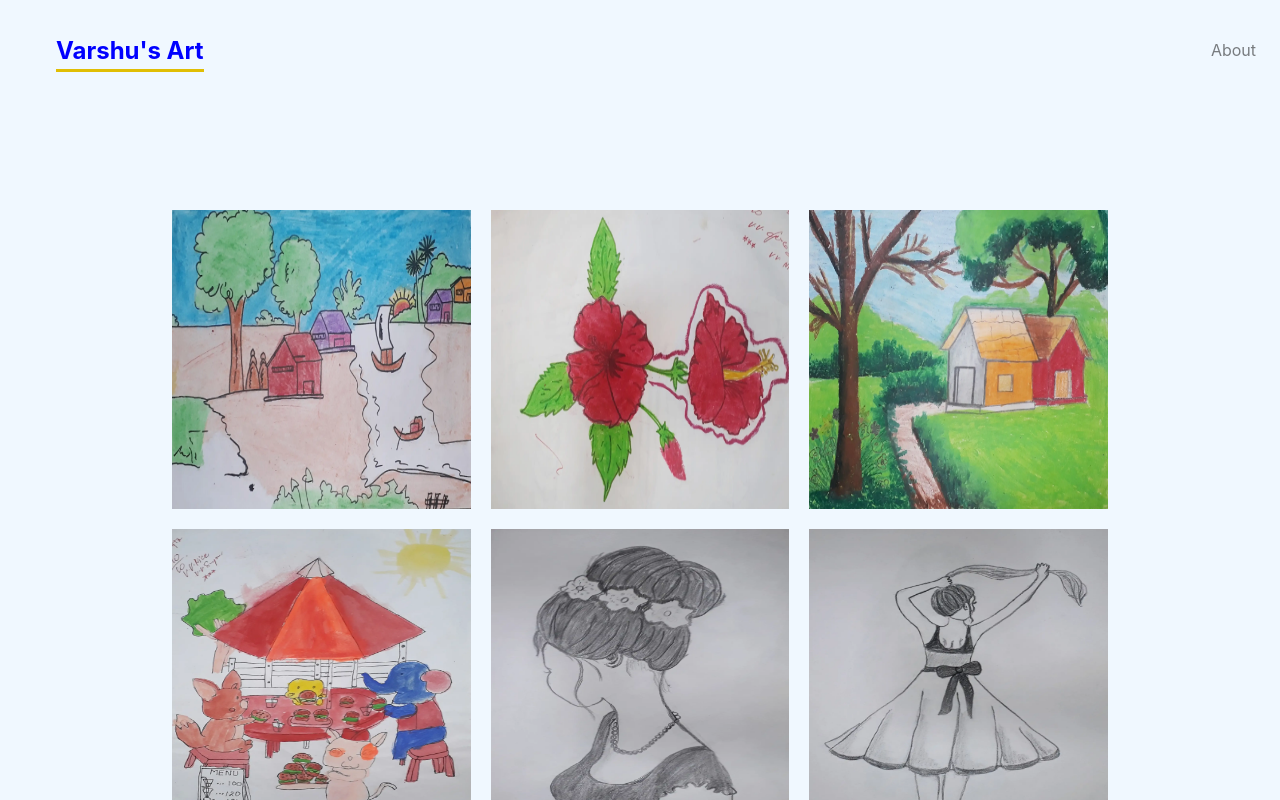
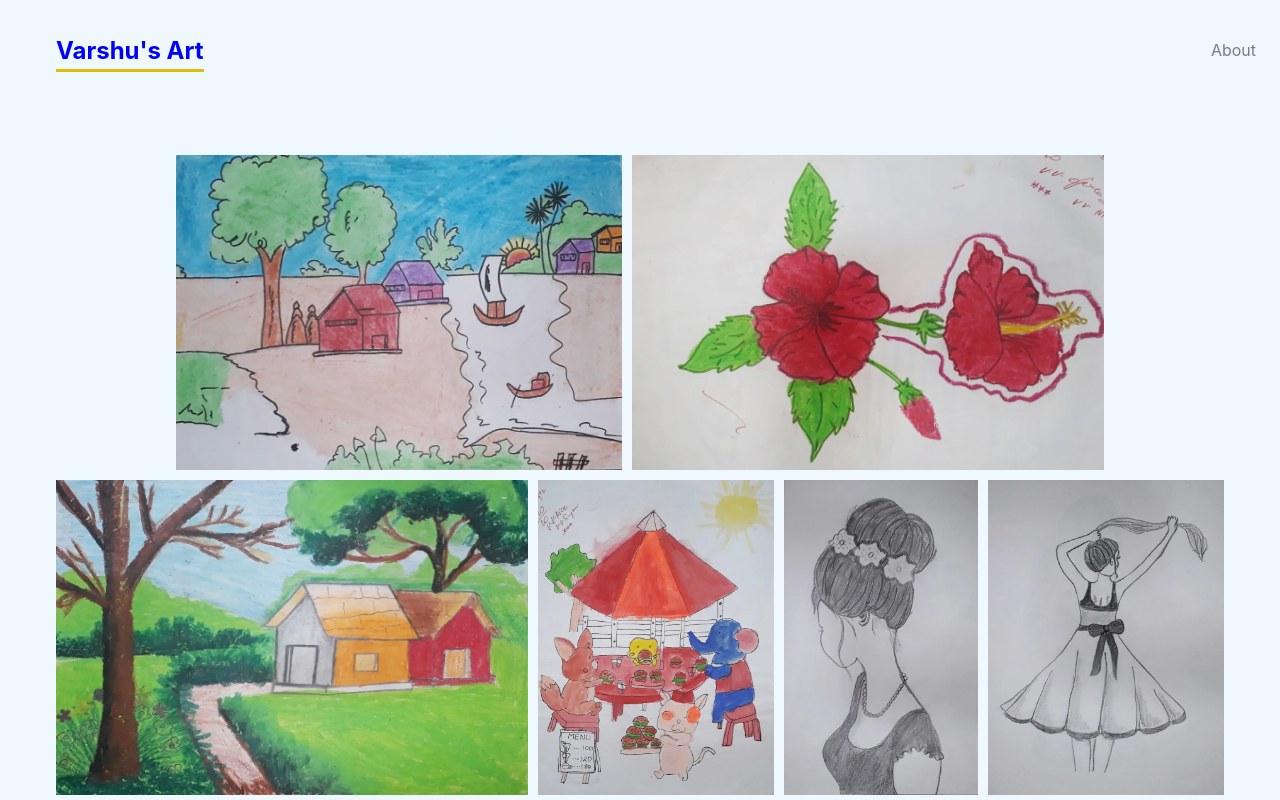
Before and after one commit to Madhubalajb/Varshu-Art, a React (Create React App) app: page / in a window 1280 px wide. Shown: the top 800 px of the page. Built offline with nearby package versions, Linux system fonts and the light colour scheme; a web font is replaced by a local one.

Commit message:
add about

```diff
--- a/src/components/Art.js
+++ b/src/components/Art.js
@@ -1,5 +1,5 @@
 import React, { useState } from 'react'
-import { Row, Container } from 'react-bootstrap'
+import { Container } from 'react-bootstrap'
 import ImageModal from './ImageModal'
 import chutki from '../img/chutki.webp'
 import flower from '../img/flower.webp'
@@ -68,25 +68,21 @@ const Art = () => {
 			<Container fluid>
 				<article className="Image-Container">
 					<img src={village1} alt="Village Sketch" onClick={handleOne}/>
-					<h5>Village</h5>
 					<ImageModal id="one" src={village1} show={one} Close={handleNoOne}/>
 				</article>
 
 				<article className="Image-Container">
 					<img src={flower} alt="Flower Sketch" onClick={handleTwo}/>
-					<h5>Sembaruthi</h5>
 					<ImageModal id="two" src={flower} show={two} Close={handleNoTwo}/>
 				</article>
 
 				<article className="Image-Container">
 					<img src={village2} alt="Village forest Sketch" onClick={handleThree}/>
-					<h5>Village Forest</h5>
 					<ImageModal id="three" src={village2} show={three} Close={handleNoThree}/>
 				</article>
 
 				<article className="Image-Container">
 					<img src={restaurant} alt="Restaurant Sketch" onClick={handleFour}/>
-					<h5>Restaurant in Zootopia</h5>
 					<ImageModal id="four" src={restaurant} show={four} Close={handleNoFour}/>
 				</article>
 
@@ -112,25 +108,21 @@ const Art = () => {
 
 				<article className="Image-Container">
 					<img src={sofia} alt="Sofia Sketch" onClick={handleNine}/>
-					<h5>Disney Princess Sofia</h5>
 					<ImageModal id="nine" src={sofia} show={nine} Close={handleNoNine}/>
 				</article>
 
 				<article className="Image-Container">
 					<img src={ship} alt="Ship Sketch" onClick={handleTen}/>
-					<h5>Ship</h5>
 					<ImageModal id="ten" src={ship} show={ten} Close={handleNoTen}/>
 				</article>
 
 				<article className="Image-Container">
 					<img src={krishna} alt="Lord krishna Sketch" onClick={handleEleven}/>
-					<h5>Kutty krishna</h5>
 					<ImageModal id="eleven" src={krishna} show={eleven} Close={handleNoEleven}/>
 				</article>
 
 				<article className="Image-Container">
 					<img src={chutki} alt="Chota beam Chutki Sketch" onClick={handleTwelve}/>
-					<h5>Chota Beam Chutki</h5>
 					<ImageModal id="twelve" src={chutki} show={twelve} Close={handleNoTwelve}/>
 				</article>
 			</Container>
--- a/src/components/ImageModal.js
+++ b/src/components/ImageModal.js
@@ -6,7 +6,7 @@ const ImageModal = (props) => {
         <Modal show={props.show} onHide={props.Close} centered>
             <Modal.Header closeButton></Modal.Header>
             <Modal.Body>
-                <img src={props.src} alt="Image"/>
+                <img src={props.src} alt="modal"/>
             </Modal.Body>
         </Modal>
     )
--- a/src/index.scss
+++ b/src/index.scss
@@ -49,34 +49,20 @@ $yellow: #e0be04;
 	.Art {
 		.container-fluid{
 			max-width: fit-content;
-			padding-top: 100px;
+			padding-top: 50px;
 			article {
 				display: contents;
 			}
 			.Image-Container {
-				h5 {
-					color: blue;
-					opacity: 0;
-					position: absolute;
-					text-align: center;
-					top: 45%;
-					left: 25%;
-					width: 45%;
-				}
 				img {
-					width: 318.75px;
-					height: 318.75px;
-					padding: 10px;
+					height: 315px;
+					margin: 5px;
 					opacity: 1;
 				}
 				&:hover {
 					img {
-						opacity: 0.3;
 						cursor: pointer;
-					}
-					h5 {
-						opacity: 1;
-						cursor: pointer;
+						opacity: 0.5;
 					}
 				}
 			}
```
